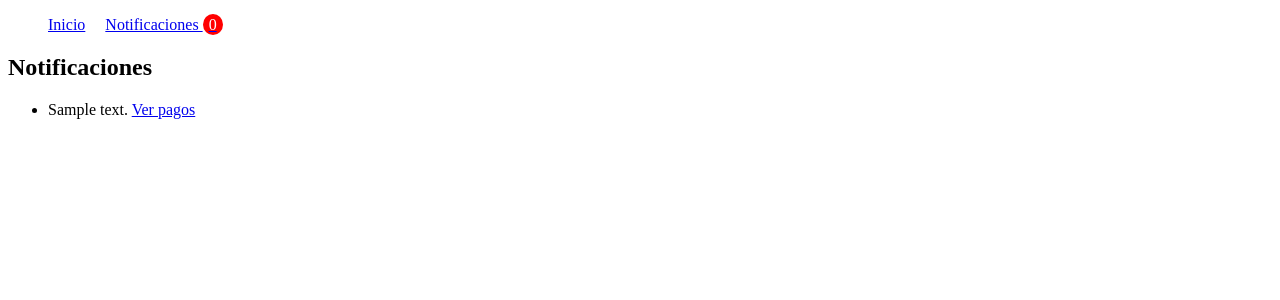
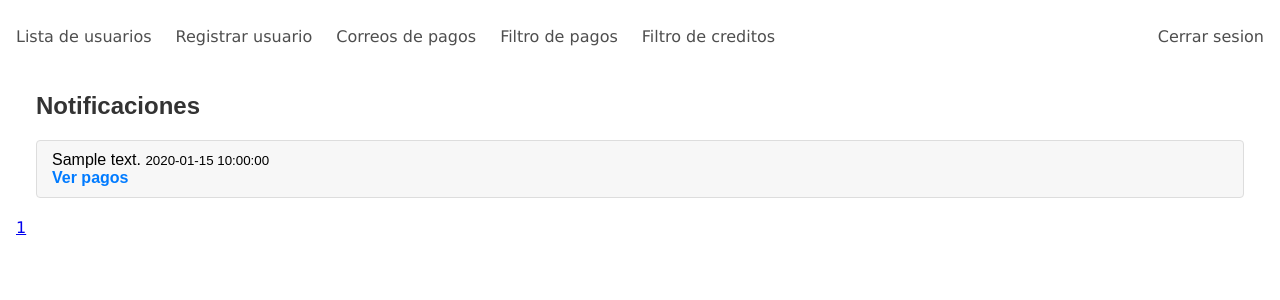
Before and after one commit to Jean-Parra/Cartera_cobranza, a Flask app: page /notificaciones in a window 1280 px wide. Shown: the top 300 px of the page. Run offline with Flask 3, Linux system fonts and the light colour scheme; a user stored in the database is signed in; tables that the repository leaves empty hold one stand-in row (values such as "Sample post"); some libraries are stand-ins or nearby versions.

Commit message:
Diseño notificaciones

```diff
--- a/app/routes.py
+++ b/app/routes.py
@@ -1896,12 +1896,38 @@ def send_notification(target_user_id, message, credit_id=None):
     db.session.add(notification)
     db.session.commit()
 
-# Endpoint para listar notificaciones (para el administrador)
+
 @app.route("/notificaciones")
 @login_required
 def notifications():
-    notifications = Notification.query.filter_by(user_id=1).order_by(Notification.fecha_creacion.desc()).all()
-    return render_template("notificaciones.html", notifications=notifications)
+    # Número de página actual (por defecto 1)
+    pagina_actual = request.args.get("pagina", default=1, type=int)
+    notificaciones_por_pagina = 10
+
+    # Consulta: se filtran las notificaciones del administrador (user_id = 1)
+    # y se ordenan de la más reciente a la más antigua
+    query = Notification.query.filter_by(user_id=1)\
+                .order_by(Notification.fecha_creacion.desc())
+
+    total_notificaciones = query.count()
+    total_paginas = (total_notificaciones - 1) // notificaciones_por_pagina + 1
+    inicio = (pagina_actual - 1) * notificaciones_por_pagina
+    notificaciones_paginadas = query.offset(inicio).limit(notificaciones_por_pagina).all()
+
+    # Definir un rango de páginas visibles, por ejemplo, 2 antes y 2 después de la actual
+    paginas_visibles = [
+        pagina for pagina in range(
+            max(1, pagina_actual - 2),
+            min(total_paginas + 1, pagina_actual + 3)
+        )
+    ]
+
+    return render_template("notificaciones.html",
+                           notifications=notificaciones_paginadas,
+                           pagina_actual=pagina_actual,
+                           paginas_visibles=paginas_visibles,
+                           total_paginas=total_paginas), 200
+
 
 
 # Eventos de Socket.IO para la conexión y desconexión
--- a/app/static/css/notificaciones.css
+++ b/app/static/css/notificaciones.css
@@ -1,15 +1,3 @@
-/* Estilos para la barra de notificaciones */
-nav ul {
-    list-style: none;
-    display: flex;
-    gap: 20px;
-  }
-  .badge {
-    background: red;
-    color: #fff;
-    padding: 2px 6px;
-    border-radius: 50%;
-  }
 
   /* Estilos para el contenedor de toasts */
   #toast-container {
@@ -31,3 +19,44 @@ nav ul {
   .toast.show {
     opacity: 1;
   }
+
+
+/* Estilo para el contador de notificaciones */
+.badge {
+    background-color: red;
+    color: #fff;
+    padding: 2px 8px;
+    border-radius: 12px;
+    font-size: 12px;
+    margin-left: 5px;
+}
+
+/* Estilos para el título */
+h2 {
+    margin: 20px;
+    font-family: Arial, sans-serif;
+    color: #333;
+}
+
+/* Estilos para el listado de notificaciones */
+.notification-list {
+    list-style: none;
+    margin: 20px;
+    padding: 0;
+    font-family: Arial, sans-serif;
+}
+.notification-list .notification-item {
+    background-color: #f7f7f7;
+    border: 1px solid #ddd;
+    margin-bottom: 10px;
+    padding: 10px 15px;
+    border-radius: 4px;
+}
+.notification-list .notification-item a {
+    color: #007bff;
+    text-decoration: none;
+    font-weight: bold;
+}
+.notification-list .notification-item a:hover {
+    text-decoration: underline;
+}
--- a/app/static/js/app.js
+++ b/app/static/js/app.js
@@ -1,13 +1,16 @@
 // Variable global para saber si se desbloqueó el audio
 let audioUnlocked = false;
 
-// Escucha el primer clic del usuario para desbloquear el audio
+// Escucha el primer clic del usuario para desbloquear el audio de forma silenciosa
 document.addEventListener('click', function unlockAudio() {
-  // Intentamos reproducir el audio para "desbloquearlo"
   const dummyAudio = new Audio('/static/sounds/Campanita.mp3');
+  dummyAudio.volume = 0; // Reproduce el audio de forma silenciosa
   dummyAudio.play().then(() => {
     audioUnlocked = true;
-    console.log("Audio desbloqueado");
+    // Pausar y resetear para no reproducir nada
+    dummyAudio.pause();
+    dummyAudio.currentTime = 0;
+    console.log("Audio desbloqueado silenciosamente");
   }).catch(err => {
     console.error("Error al desbloquear audio:", err);
   });
--- a/app/templates/notificaciones.html
+++ b/app/templates/notificaciones.html
@@ -4,32 +4,110 @@
   <meta charset="UTF-8">
   <title>Mi Aplicación</title>
   <link rel="stylesheet" href="{{ url_for('static', filename='css/notificaciones.css') }}">
+  <link rel="stylesheet" href="{{ url_for('static', filename='css/navigation.css') }}" />
 </head>
 <body>
-  <nav>
-    <ul>
-      <li><a href="/">Inicio</a></li>
+  <nav class="navigation container">
+    <div class="navigation-to-left">
+        <ul class="navigation__options">
+            <li class="navigation__item">
+                <a href="/list_users">
+                    <div class="navigation__option">
+                        <p>Lista de usuarios</p>
+                    </div>
+                </a>
+            </li>
+            <li class="navigation__item">
+                <a href="/register_user">
+                    <div class="navigation__option">
+                        <p>Registrar usuario</p>
+                    </div>
+                </a>
+            </li>
+            <li class="navigation__item">
+                <a href="/list_mora">
+                    <div class="navigation__option">
+                        <p>Correos de pagos</p>
+                    </div>
+                </a>
+            </li>
+            <li class="navigation__item">
+                <a href="/list_all_pagos">
+                    <div class="navigation__option">
+                        <p>Filtro de pagos</p>
+                    </div>
+                </a>
+            </li>
+            <li class="navigation__item">
+                <a href="/list_all_credito">
+                    <div class="navigation__option">
+                        <p>Filtro de creditos</p>
+                    </div>
+                </a>
+            </li>
+            {% if current_user.id_rol == 2 or current_user.id_rol == 3 %}
+            <li class="navigation__item">
+                <a href="/register_employee">
+                    <div class="navigation__option">
+                        <p>Registrar  empleados</p>
+                    </div>
+                </a>
+            </li>
+            {% endif %}
+        </ul>
+    </div>
+    <div class="navigation-to-right">
+        <ul class="navigation__options">
+            {% if current_user.id_administrador == 3%}
             <li id="nav-notifications">
                 <a href="{{ url_for('notifications') }}">
                   Notificaciones <span id="notif-count" class="badge">0</span>
                 </a>
               </li>
+            {% endif %}
+            <li class="navigation__item">
+                <a href="/logout">
+                    <div class="navigation__option">
+                        <p>Cerrar sesion</p>
+                    </div>
+                </a>
+            </li>
         </ul>
+
+    </div>
 </nav>
 
   <h2>Notificaciones</h2>
   <ul class="notification-list">
     {% for noti in notifications %}
       <li class="notification-item">
-        <span>{{ noti.message }}</span>
+        <div class="notification-content">
+          <span class="notification-message">{{ noti.message }}</span>
+          <small class="notification-date">{{ noti.fecha_creacion }}</small>
+        </div>
         {% if noti.credit_id %}
-          <a href="{{ url_for('list_pagos', id=noti.credit_id) }}">Ver pagos</a>
+          <a href="{{ url_for('list_pagos', id=noti.credit_id) }}" class="notification-link">Ver pagos</a>
+
         {% endif %}
       </li>
     {% else %}
       <li class="notification-item">No hay notificaciones pendientes.</li>
     {% endfor %}
 </ul>
+
+<!-- Controles de Paginación -->
+<div class="pagination">
+  {% if pagina_actual > 1 %}
+      <a href="?pagina={{ pagina_actual - 1 }}">&laquo; Anterior</a>
+  {% endif %}
+  {% for pagina in paginas_visibles %}
+      <a href="?pagina={{ pagina }}" class="{% if pagina == pagina_actual %}active{% endif %}">{{ pagina }}</a>
+  {% endfor %}
+  {% if pagina_actual < total_paginas %}
+      <a href="?pagina={{ pagina_actual + 1 }}">Siguiente &raquo;</a>
+  {% endif %}
+</div>
+
 
   <!-- Contenedor para los toasts -->
   <div id="toast-container"></div>
```
Lines whose indentation alone changed are shown as unchanged.
